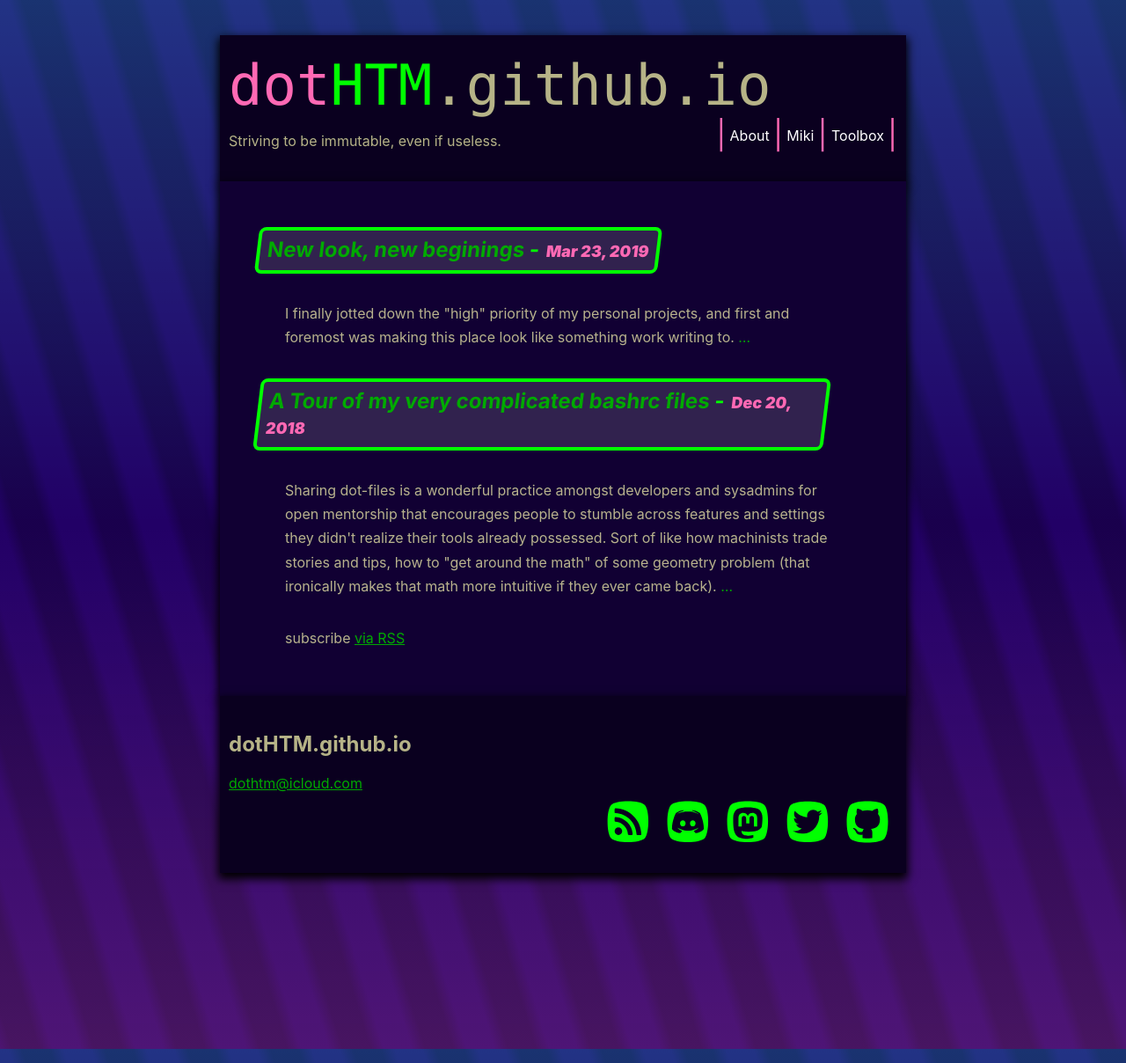
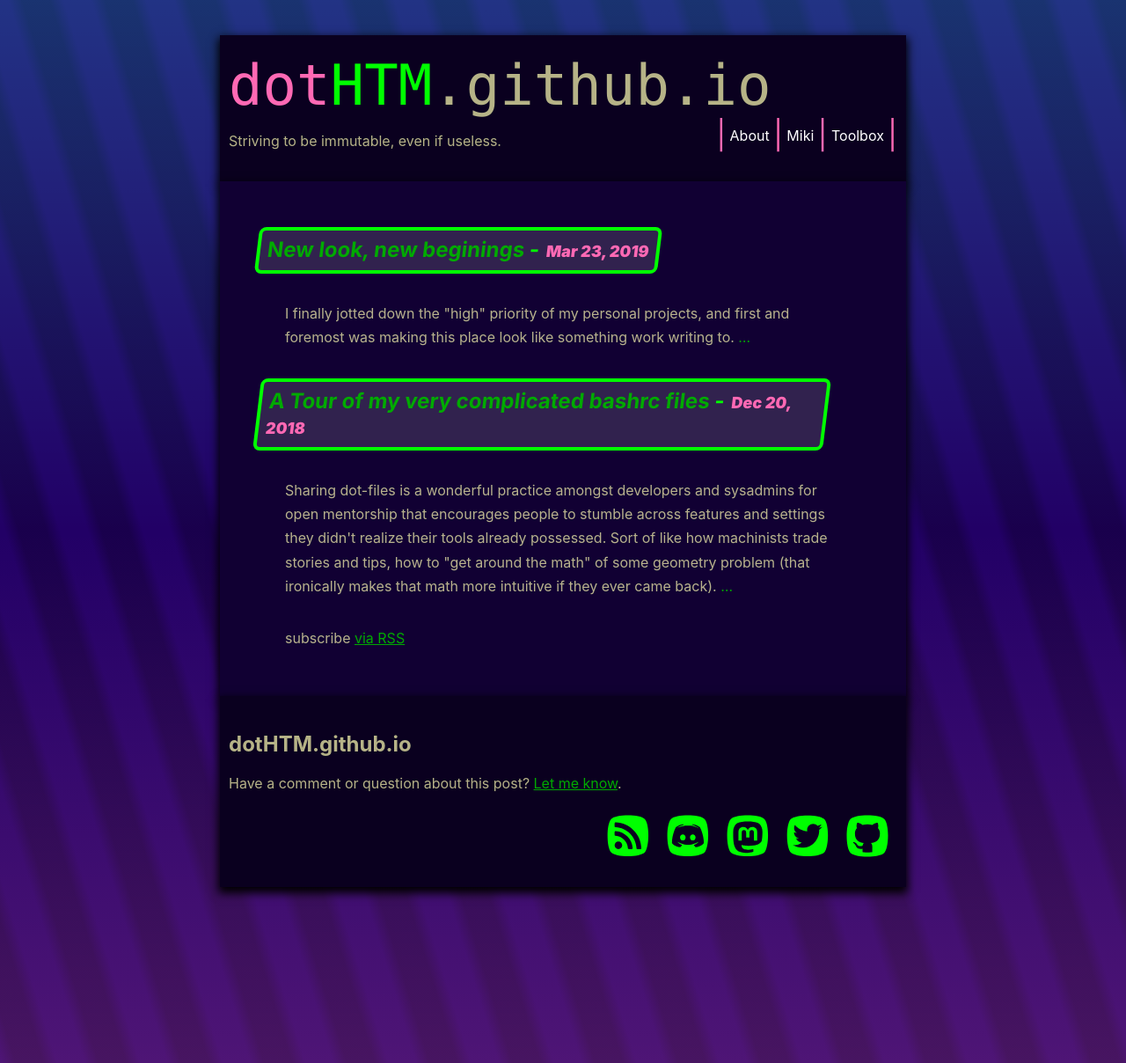
Before and after one commit to dotHTM/dothtm.github.io, a Jekyll site: the page built from index.html, in a window 1280 px wide. Shown: the whole page at 88% size. Built offline with Jekyll 4.4.1, drawn with Linux system fonts in a browser that asks for light colours.

Commit message:
why have 2 when you can have 1 at twice the cost?

```diff
--- a/_includes/footer.html
+++ b/_includes/footer.html
@@ -2,9 +2,16 @@
   <div class="wrapper">
     <h2 class="footer-heading">{{ site.title }}</h2>
     <div class="footer-col-wrapper">
-      <div class="footer-col footer-col-1">
-        <a href="mailto:{{ site.email }}">{{ site.email }}</a>
-      </div>
+
+        <div class="footer-col footer-col-1">
+
+    <p>Have a comment or question about this post? <a href="mailto:dothtm@icloud.com?subject=Comment -> {{ page.title }}&amp;body=%23%20Comment%20on%0A%20%20%20%20{{page.url | prepend: site.url }}%0A%0A%23%20Your%20comment%0A%0A%0A%0A%0A%23%20May%20I%20share%20your%20comment%20publicly%3F%0A%0AYes%20/%20No%0A%0A%0A">Let me know</a>.</p>
+
+
+            </div>
+
+
+
         <div class="linklist">
           <div class="linklist-link" style="max-width:48pt;">
             <a class="github" href="https://github.com/dothtm" alt="Github Repos">
--- a/_layouts/post.html
+++ b/_layouts/post.html
@@ -13,8 +13,5 @@ layout: default
       {{ content }}
     </div>
   </div>
-  <div class="wrapper comments">
-    <p>Have a comment or question about this post? <a href="mailto:dothtm@icloud.com?subject=Comment -> {{ page.title }}&amp;body=%23%20Comment%20on%0A%20%20%20%20{{page.url | prepend: site.url }}%0A%0A%23%20Your%20comment%0A%0A%0A%0A%0A%23%20May%20I%20share%20your%20comment%20publicly%3F%0A%0AYes%20/%20No%0A%0A%0A">Let me know</a>.</p>
-    <!-- comment code would appear here -->
-  </div>
+
 </article>
```
